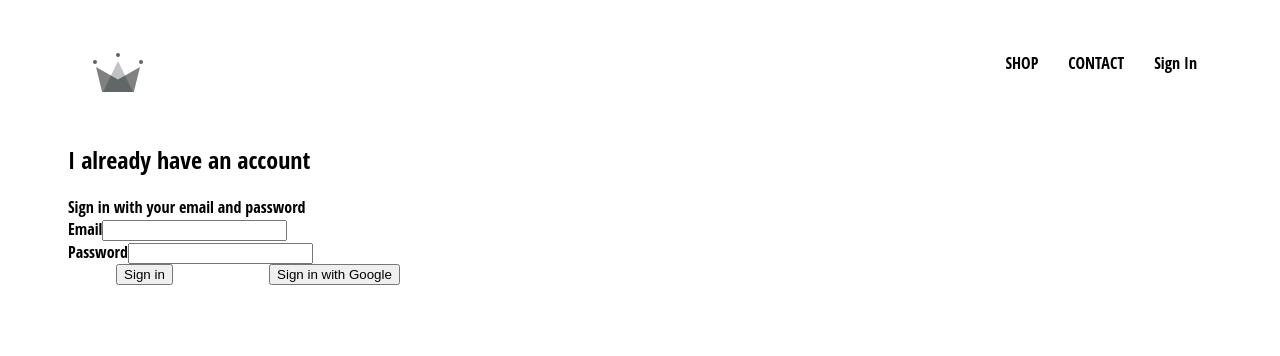
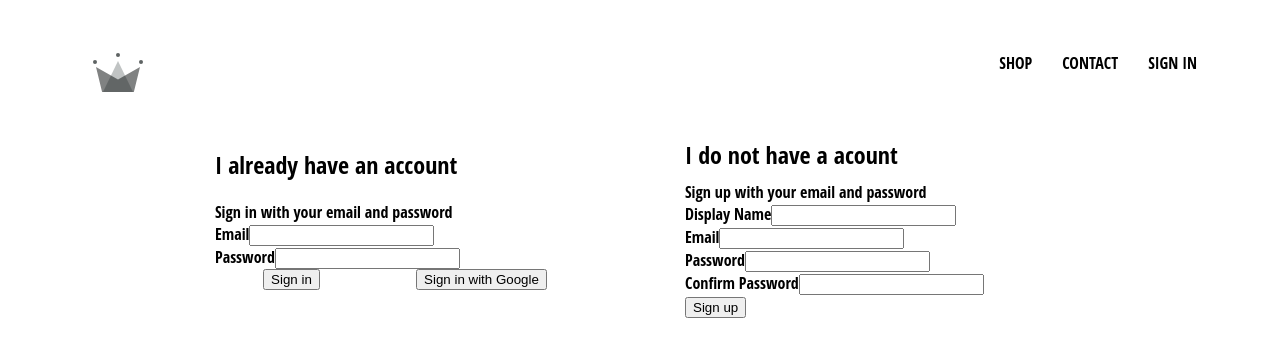
Before and after one commit to adelstiti/ichri, a React (Create React App) app: page /signin in a window 1280 px wide. Shown: the top 356 px of the page. Built offline with nearby package versions, Linux system fonts and the light colour scheme; no server answers.

Commit message:
implemented some firebase utils

```diff
--- a/src/App.js
+++ b/src/App.js
@@ -1,23 +1,28 @@
-import React, { useEffect, useState } from 'react';
+import React, { useEffect, useState,useRef } from 'react';
 import {Route,Switch} from 'react-router-dom'
 import './App.css';
 import Home from './pages/home/Home'
 import Shop from './pages/shop/Shop'
 import Header from './components/header/Header';
 import Sign from './pages/sign/Sign';
-import { auth } from './firebase/firebase.utils';
+import { auth, createUserProfileDocument } from './firebase/firebase.utils';
 
 function App() {
 
-  const [currentUser, setCurrentUser] = useState()
+  const [currentUser, setCurrentUser] = useState(null)
 
-  let unsubscribeFromAuth = null ;
+  const unsubscribeFromAuth = useRef(null)
 
   useEffect(() => {
-    unsubscribeFromAuth = auth.onAuthStateChanged(user => {
-      setCurrentUser(user)
-      console.log(user)
+    unsubscribeFromAuth.current = auth.onAuthStateChanged(async userAuth => {
+      if(userAuth){
+        const userRef = await createUserProfileDocument(userAuth);
+
+        userRef.onSnapshot(snapShot => { setCurrentUser({id:snapShot.id,...snapShot.data()})})
+      }
+        setCurrentUser(userAuth)
     })
+    console.log(currentUser);
     return () => {
       unsubscribeFromAuth();
     };
--- a/src/components/header/Header.js
+++ b/src/components/header/Header.js
@@ -16,7 +16,7 @@ const Header = ({currentUser}) => {
                 {currentUser ?
                     <div className="option" onClick={() => auth.signOut()} >Sign Out</div>
                 :
-                <Link className="option" to='/signin'>Sign In</Link>
+                <Link className="option" to='/signin'>SIGN IN</Link>
                 }
             </div>
         </div>
--- a/src/components/signIn/SignIn.js
+++ b/src/components/signIn/SignIn.js
@@ -1,4 +1,4 @@
-import React,{useEffect,useState} from 'react'
+import React,{useState} from 'react'
 import './SignIn.scss'
 import { signInWithGoogle } from '../../firebase/firebase.utils';
 
@@ -8,7 +8,7 @@ const SignIn = () => {
 
     const handleSubmit = (e) => {
         e.preventDefault();
-        setPassword('')
+
     }
 
 
@@ -16,7 +16,8 @@ const SignIn = () => {
         <div className='signIn'>
             <h2>I already have an account</h2>
             <span>Sign in with your email and password</span>
-            <div className="form-group">
+            <form onSubmit={handleSubmit}>
+                <div className="form-group">
                     <label className="text-muted" >Email</label>
                     <input type="email" className="form-control" value={email} onChange={e => setEmail(e.target.value)} required/>
                 </div>
@@ -28,6 +29,7 @@ const SignIn = () => {
                     <button className="btn btn-raised btn-primary" onClick={handleSubmit} type='submit'>Sign in </button>
                     <button className="btn btn-raised btn-info " onClick={signInWithGoogle} >Sign in with Google </button>
                 </div>
+            </form>
         </div>
     )
 }
--- /dev/null
+++ b/src/components/signUp/SignUp.js
@@ -0,0 +1,65 @@
+import React, { useState } from 'react'
+import { createUserProfileDocument, auth } from '../../firebase/firebase.utils'
+
+import './SignUp.scss'
+const SignUp = () => {
+
+    const [user, setUser] = useState({
+        displayName : '',
+        email : '',
+        password : '',
+        confirmPassword :''
+    })
+
+    const handleSubmit = async (e) => {
+        e.preventDefault();
+        const {displayName,email,password,confirmPassword} = user;
+        if(password !== confirmPassword){
+            alert("passwords don't match")
+            return;
+        }
+        try {
+          const {user} =  await auth.createUserWithEmailAndPassword(email,password);
+          await createUserProfileDocument(user,{displayName});
+          setUser({
+            displayName : '',
+            email : '',
+            password : '',
+            confirmPassword :''
+        });
+        } catch (error) {
+            console.log(error)
+        }
+    }
+
+    return (
+        <div className="signUp">
+            <h2 className="title">I do not have a acount</h2>
+            <span>Sign up with your email and password</span>
+            <form>
+
+                <div className="form-group">
+                    <label className="text-muted" >Display Name</label>
+                    <input type="text" className="form-control" value={user.displayName} onChange={e => setUser({...user,displayName: e.target.value})} required/>
+                </div>
+                <div className="form-group">
+                    <label className="text-muted" >Email</label>
+                    <input type="email" className="form-control" value={user.email} onChange={e => setUser({...user,email: e.target.value})}  required/>
+                </div>
+                <div className="form-group">
+                    <label className="text-muted">Password</label>
+                    <input type="password" className="form-control" value={user.password} onChange={e => setUser({...user,password: e.target.value})}  required/>
+                </div>
+                <div className="form-group">
+                    <label className="text-muted">Confirm Password</label>
+                    <input type="password" className="form-control" value={user.confirmPassword} onChange={e => setUser({...user,confirmPassword: e.target.value})}  required/>
+                </div>
+                <div className='buttons'>
+                    <button className="btn btn-raised btn-primary" onClick={handleSubmit} type='submit'>Sign up </button>
+                </div>
+            </form>
+        </div>
+    )
+}
+
+export default SignUp
--- /dev/null
+++ b/src/components/signUp/SignUp.scss
@@ -0,0 +1,10 @@
+
+.signUp {
+    display: flex;
+    flex-direction: column;
+    width: 380px;
+
+    .title {
+      margin: 10px 0;
+    }
+  }
--- a/src/firebase/firebase.utils.js
+++ b/src/firebase/firebase.utils.js
@@ -13,6 +13,25 @@ const config =  {
     measurementId: "G-4059T77JR5"
   };
 
+
+  export const createUserProfileDocument = async (userAuth,additionalData) => {
+      if(!userAuth) return ;
+      const userRef = firestore.doc(`users/${userAuth.uid}`);
+      const snapShot = await userRef.get();
+      if(!snapShot.exists){
+        const {displayName,email} = userAuth;
+        const createdAt = new Date();
+        try {
+          await userRef.set({
+            displayName,email,createdAt,...additionalData
+          })
+        } catch (error) {
+          console.log('error creating user',error.message)
+        }
+      }
+      return userRef ;
+    }
+
   firebase.initializeApp(config);
 
 
--- a/src/pages/shop/Shop.js
+++ b/src/pages/shop/Shop.js
@@ -12,7 +12,6 @@ const Shop = () => {
         const res=await fetch('/shopData')
         const data = await res.json();
          setCollections(data)
-         console.log(data)
     }
 
 
--- a/src/pages/sign/Sign.js
+++ b/src/pages/sign/Sign.js
@@ -1,10 +1,13 @@
 import React from 'react'
 import SignIn from '../../components/signIn/SignIn'
+import SignUp from '../../components/signUp/SignUp'
 
+import './Sign.scss'
 const Sign = () => {
     return (
         <div className="sign">
             <SignIn />
+            <SignUp />
         </div>
     )
 }
--- a/src/pages/sign/Sign.scss
+++ b/src/pages/sign/Sign.scss
@@ -0,0 +1,6 @@
+.sign{
+    width: 850px;
+    display: flex;
+    justify-content: space-between ;
+    margin: 30px auto;
+}
```
